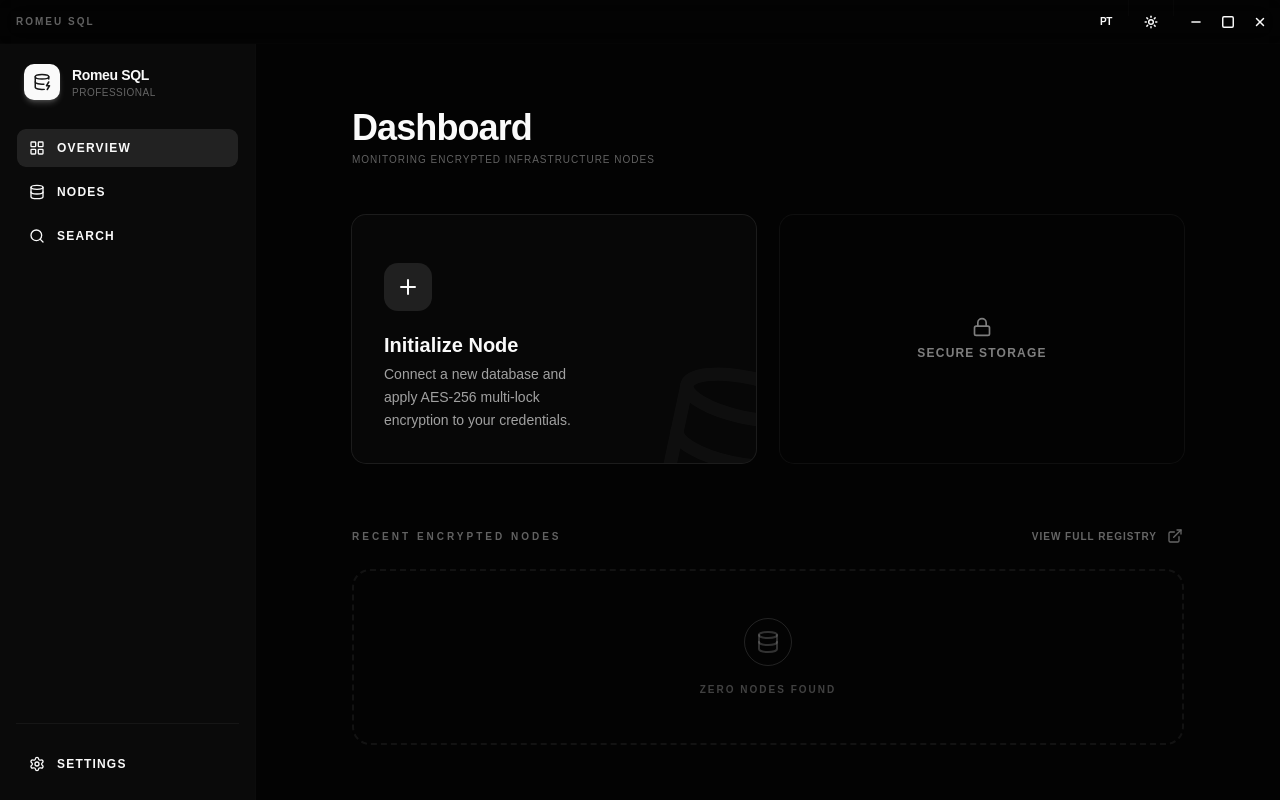
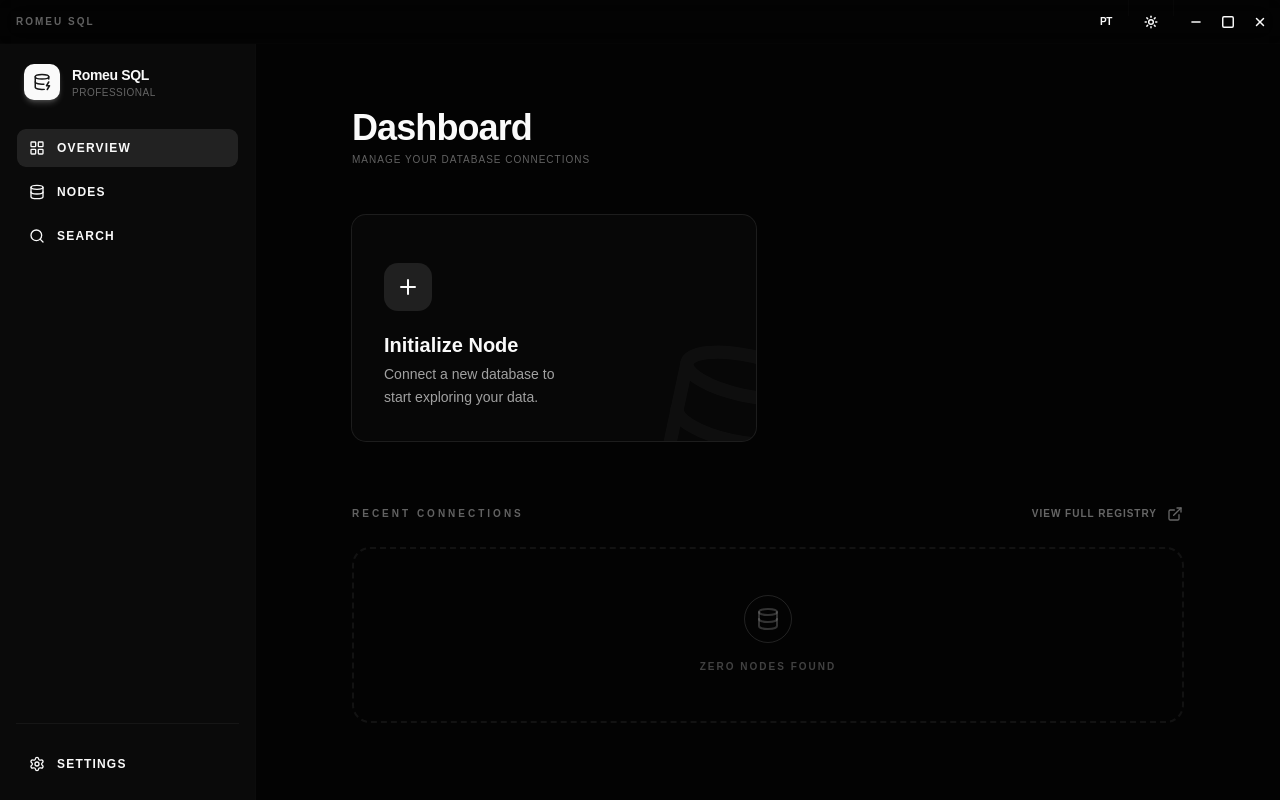
Before and after one commit to srviniaviz/romeu-sql, a React (Vite) app: page / in a window 1280 px wide. Built offline with nearby package versions, Linux system fonts and the light colour scheme.

Commit message:
feat: Implement initial application layout with i18n support for English and Portuguese, including dashboard and connection modal.

```diff
--- a/src/App.tsx
+++ b/src/App.tsx
@@ -9,8 +9,7 @@ import {
   Database,
   Search,
   DatabaseZap,
-  ExternalLink,
-  Lock
+  ExternalLink
 } from "lucide-react";
 import { Button } from "@/components/ui/button";
 import { Card, CardContent, CardDescription, CardHeader, CardTitle } from "@/components/ui/card";
@@ -99,13 +98,6 @@ function App() {
                 </div>
               </Card>
 
-              {/* Placeholder for future status cards */}
-              <Card className="border-dashed border-muted-foreground/20 bg-muted/10 flex items-center justify-center p-8 opacity-50">
-                <div className="flex flex-col items-center gap-2 text-center">
-                  <Lock size={20} />
-                  <span className="text-xs font-bold uppercase tracking-widest">Secure Storage</span>
-                </div>
-              </Card>
             </div>
 
             <section className="space-y-6 pt-4">
--- a/src/i18n/locales/en.json
+++ b/src/i18n/locales/en.json
@@ -11,17 +11,17 @@
   },
   "dashboard": {
     "title": "Dashboard",
-    "subtitle": "Monitoring encrypted infrastructure nodes",
-    "vault_active": "Vault Active",
+    "subtitle": "Manage your database connections",
+    "vault_active": "Active",
     "init_node_title": "Initialize Node",
-    "init_node_desc": "Connect a new database and apply AES-256 multi-lock encryption to your credentials.",
-    "recent_nodes": "Recent Encrypted Nodes",
+    "init_node_desc": "Connect a new database to start exploring your data.",
+    "recent_nodes": "Recent Connections",
     "no_nodes": "Zero Nodes found",
     "view_registry": "View Full Registry"
   },
   "modal": {
     "new_connection": "New Connection",
-    "init_node": "Initialization of secure datasource node",
+    "init_node": "Configure a new data connection",
     "alias": "Friendly Name",
     "engine": "Engine",
     "host": "Host Address",
@@ -29,7 +29,7 @@
     "database": "Database Name",
     "username": "Username",
     "password": "Password",
-    "connect": "Connect & Initialize",
-    "encrypting": "Encrypting..."
+    "connect": "Connect",
+    "encrypting": "Connecting..."
   }
 }
--- a/src/i18n/locales/pt.json
+++ b/src/i18n/locales/pt.json
@@ -11,17 +11,17 @@
   },
   "dashboard": {
     "title": "Painel",
-    "subtitle": "Monitorando nós de infraestrutura criptografados",
-    "vault_active": "Cofre Ativo",
+    "subtitle": "Gerenciando suas conexões de banco de dados",
+    "vault_active": "Ativo",
     "init_node_title": "Inicializar Nó",
-    "init_node_desc": "Conecte um novo banco de dados e aplique criptografia AES-256 multi-lock às suas credenciais.",
-    "recent_nodes": "Nós Criptografados Recentes",
+    "init_node_desc": "Conecte um novo banco de dados para começar a explorar seus dados.",
+    "recent_nodes": "Conexões Recentes",
     "no_nodes": "Nenhum nó encontrado",
     "view_registry": "Ver Registro Completo"
   },
   "modal": {
     "new_connection": "Nova Conexão",
-    "init_node": "Inicialização de nó de dados seguro",
+    "init_node": "Configure uma nova conexão de dados",
     "alias": "Nome Amigável",
     "engine": "Motor",
     "host": "Endereço Host",
@@ -29,7 +29,7 @@
     "database": "Nome do Banco",
     "username": "Usuário",
     "password": "Senha",
-    "connect": "Conectar e Inicializar",
-    "encrypting": "Criptografando..."
+    "connect": "Conectar",
+    "encrypting": "Conectando..."
   }
 }
```
